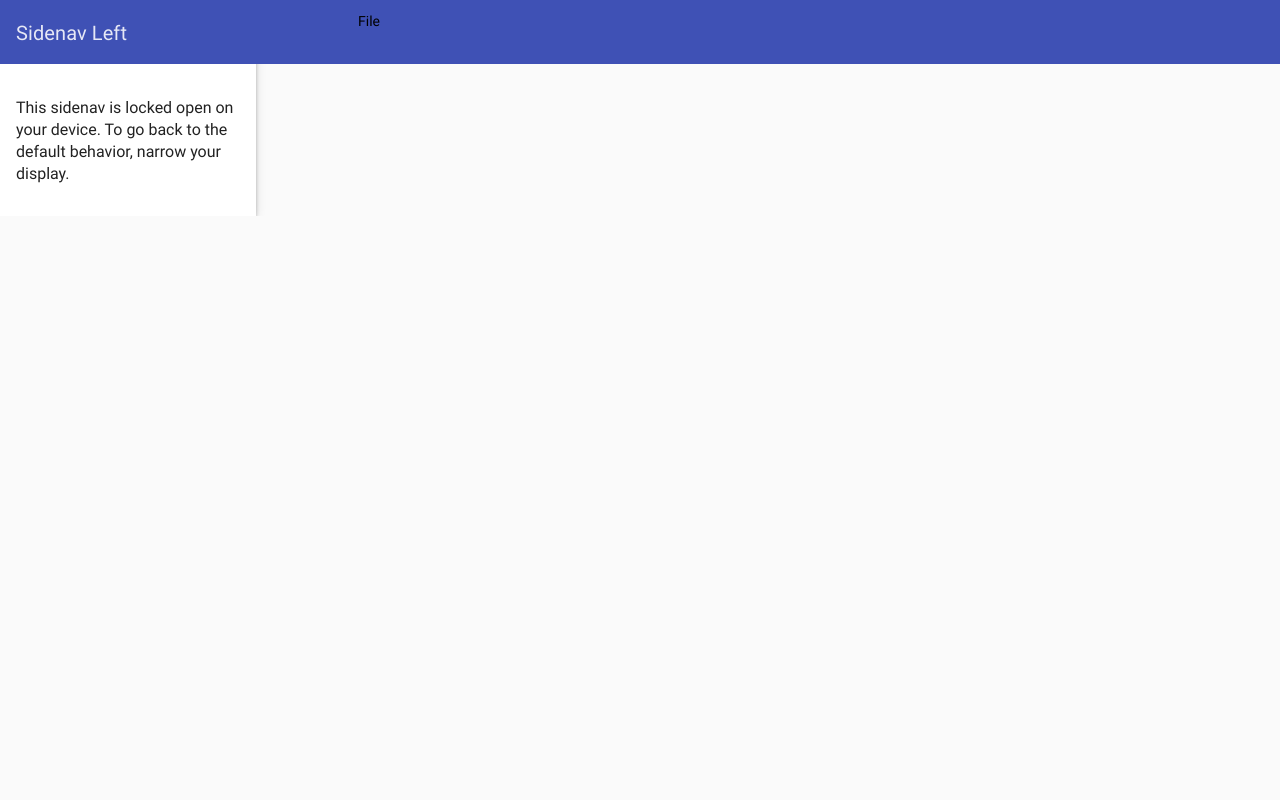
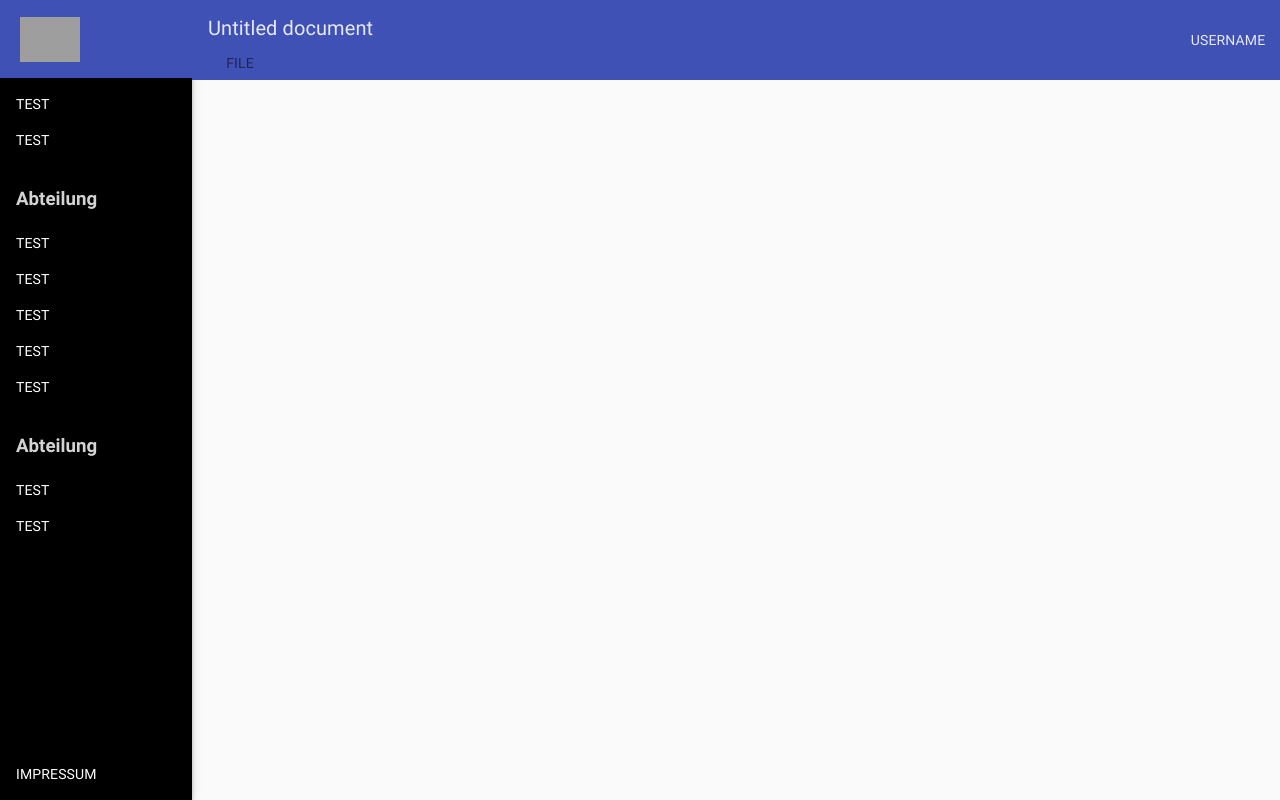
Before and after one commit to PlayzIT/playzit, a PHP site: page / in a window 1280 px wide. Run offline with PHP 8.4, Linux system fonts and the light colour scheme; grey boxes are pictures that could not be loaded.

Commit message:
Master Seite fertig

```diff
--- a/app/index.html
+++ b/app/index.html
@@ -33,47 +33,61 @@
 </head>
 
 <body layout="column" ng-cloak>
-<md-content layout="row" class="" >
+<md-content layout="row" class="">
 
-<div flex="20" flex>
+    <div flex="15" flex>
         <md-sidenav
                 class="md-sidenav sideNav"
                 md-component-id="left"
-        md-is-locked-open="$mdMedia('gt-md')"
+                md-is-locked-open="true"
                 md-whiteframe="4"
-        flex="100"
-        >
-    <md-toolbar class="md-theme-indigo">
-        <h1 class="md-toolbar-tools">Sidenav Left</h1>
+                flex="100">
+            <md-toolbar layout="row" layout-align="start center" class="sideNavToolBar">
+                <img src="../ressources/logo.png">
+
             </md-toolbar>
-    <md-content layout-padding >
-        <md-button  class="md-primary" hide-gt-md>
-            Close Sidenav Left
-        </md-button>
-        <p hide show-gt-md>
-            This sidenav is locked open on your device. To go back to the default behavior,
-            narrow your display.
-        </p>
-    </md-content>
+            <md-content layout-padding style="height: calc(100vh - 64px)" layout="column" class="sideNavContent" >
+                <md-button>Test</md-button>
+                <md-button>Test</md-button>
+                <h3>Abteilung</h3>
+                <md-button>Test</md-button>
+                <md-button>Test</md-button>
+                <md-button>Test</md-button>
+                <md-button>Test</md-button>
+                <md-button>Test</md-button>
+                <h3>Abteilung</h3>
+                <md-button>Test</md-button>
+                <md-button>Test</md-button>
 
 
+                <md-button id="sideNavButton">Impressum</md-button>
+            </md-content>
         </md-sidenav>
     </div>
 
-    <md-toolbar id="topToolBar" flex="80">
-        <div layout="row" layout-align="start center">
-            <md-toolbar-filler layout layout-align="center center">
-                <md-icon md-svg-icon="call:chat"></md-icon>
-            </md-toolbar-filler>
-            <md-menu-bar  id="topNavBar">
-                <button>
+
+    <md-toolbar id="topToolBar" flex="85" flex layout="row" layout-align="start center">
+
+        <div layout="column" layout-align="start start" flex>
+            <h2 class="md-toolbar-tools">Untitled document</h2>
+            <md-menu-bar id="topNavBar" layout-align="start center" flex layout="row">
+
+                <md-button>
                     File
-                </button>
+                </md-button>
+
+
+
 
             </md-menu-bar>
+
+
         </div>
+        <div layout-align="center center" class="topNavBarProfileButton">
+            <md-button  >username</md-button>
+        </div>
+
     </md-toolbar>
-
 
 
 </md-content>
--- a/app/stylesheet.css
+++ b/app/stylesheet.css
@@ -1,13 +1,70 @@
 #topNavBar{
-    color: lightskyblue;
+padding-left: 0px;
 }
+#topNavBar  .md-button{
+    margin: 0px;
+    padding: 0px 0px 0px 8px;
+}
+
 .topNavBarDiv {
     padding-top: 24px;
 }
 .sideNav {
+    width: 100%;
+    max-width: 100%;
+    margin:0px;
+}
 
+.sideNavToolBar {
+    height : 80px;
 }
 
 #topToolBar {
-    height : 64px;
+    height : 80px;
 }
+
+
+.sideNav .md-button{
+    text-align:left;
+    margin: 0px;
+    padding: 0px 0px 0px 8px;
+    color: white;
+}
+
+.sideNav md-content {
+    background-color: black;
+}
+
+.sideNav h3 {
+    margin-bottom: 7px;
+    color:lightgrey;
+}
+
+#topToolBar span {
+    margin-left: auto;
+}
+
+
+body > md-content > div > md-sidenav > md-toolbar > img {
+    margin-left: 10px;
+    max-height: 45px;
+}
+
+body > md-content > div > md-sidenav > md-toolbar {
+    padding: 0px 10px 0px 10px;
+}
+
+
+#sideNavButton {
+    margin-top:auto;
+}
+
+#topToolBar h2 {
+    height:30px;
+    margin-top:15px;
+    //padding-left: 30px;
+}
+
+.topNavBarProfileButton {
+    margin-left: auto;
+}
```
Also changed, not shown: ressources/logo.png (added). Lines whose indentation alone changed are shown as unchanged.
